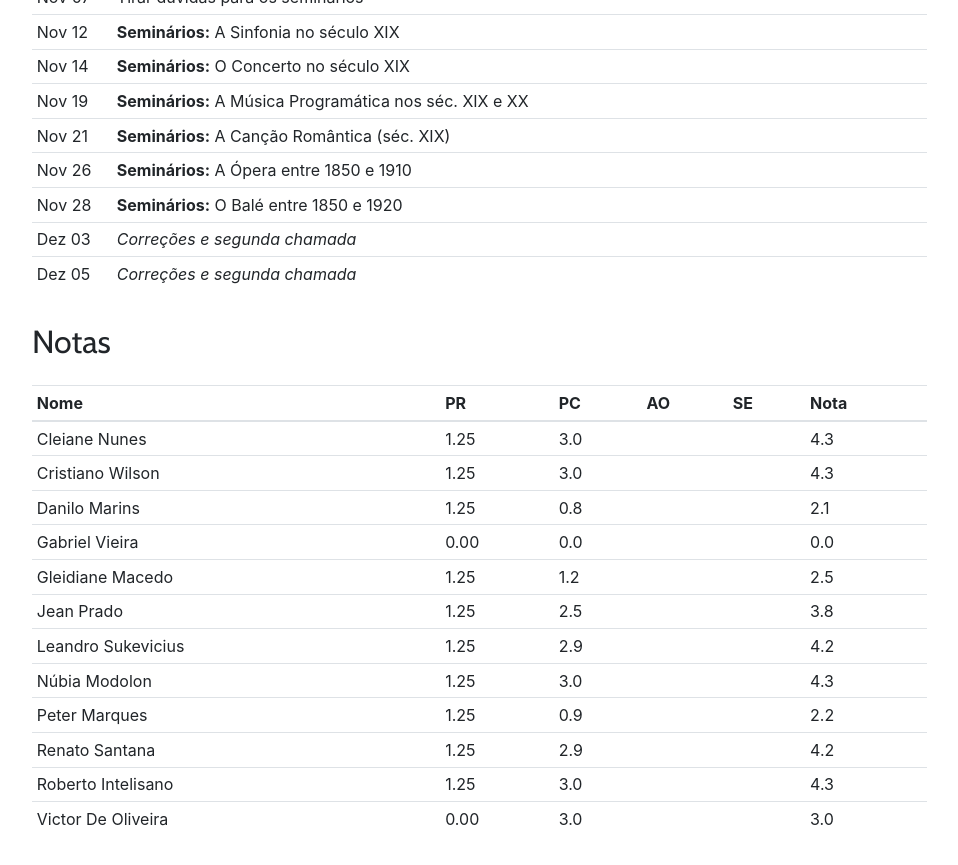
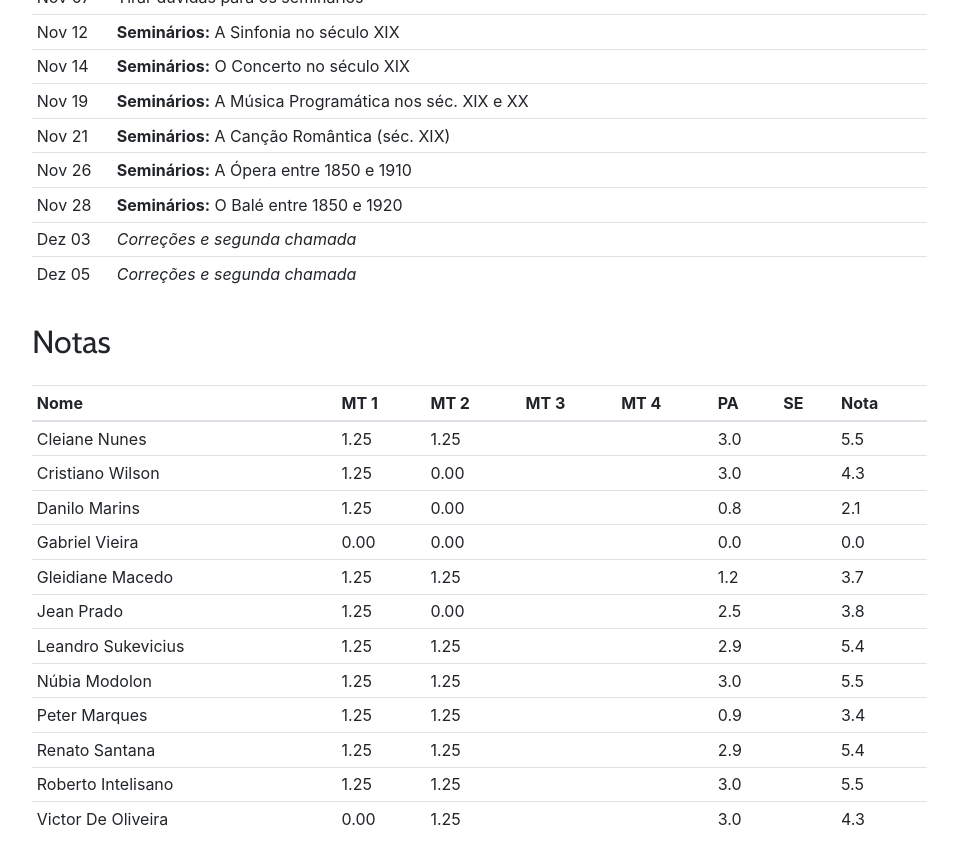
Before and after one commit to kroger/genosmus, a Jekyll site: the page built from _pedro/2019.2/musa76.md, in a window 1280 px wide and 900 px high, scrolled down 2474 px. Shown: the top 865 px of the window, without its empty margins (68-1026 px from the left). Built offline with Jekyll 4.4.1, drawn with Linux system fonts in a browser that asks for light colours.

Commit message:
Notas do trabalho 2 de LEM 8

```diff
--- a/_pedro/2019.2/musa76.md
+++ b/_pedro/2019.2/musa76.md
@@ -114,20 +114,20 @@ eventualidade.
 
 ## Notas
 
-| Nome               | PR   | PC  | AO | SE | Nota |
-| :----------------- | :-   | :-  | :- | :- | :--- |
-| Cleiane Nunes      | 1.25 | 3.0 |    |    | =sum |
-| Cristiano Wilson   | 1.25 | 3.0 |    |    | =sum |
-| Danilo Marins      | 1.25 | 0.8 |    |    | =sum |
-| Gabriel Vieira     | 0.00 | 0.0 |    |    | =sum |
-| Gleidiane Macedo   | 1.25 | 1.2 |    |    | =sum |
-| Jean Prado         | 1.25 | 2.5 |    |    | =sum |
-| Leandro Sukevicius | 1.25 | 2.9 |    |    | =sum |
-| Núbia Modolon      | 1.25 | 3.0 |    |    | =sum |
-| Peter Marques      | 1.25 | 0.9 |    |    | =sum |
-| Renato Santana     | 1.25 | 2.9 |    |    | =sum |
-| Roberto Intelisano | 1.25 | 3.0 |    |    | =sum |
-| Victor De Oliveira | 0.00 | 3.0 |    |    | =sum |
+| Nome               | MT 1 | MT 2 | MT 3 | MT 4 | PA  | SE | Nota |
+| :----------------- | :-   | :-   | :-   | :-   | :-  | :- | :--- |
+| Cleiane Nunes      | 1.25 | 1.25 |      |      | 3.0 |    | =sum |
+| Cristiano Wilson   | 1.25 | 0.00 |      |      | 3.0 |    | =sum |
+| Danilo Marins      | 1.25 | 0.00 |      |      | 0.8 |    | =sum |
+| Gabriel Vieira     | 0.00 | 0.00 |      |      | 0.0 |    | =sum |
+| Gleidiane Macedo   | 1.25 | 1.25 |      |      | 1.2 |    | =sum |
+| Jean Prado         | 1.25 | 0.00 |      |      | 2.5 |    | =sum |
+| Leandro Sukevicius | 1.25 | 1.25 |      |      | 2.9 |    | =sum |
+| Núbia Modolon      | 1.25 | 1.25 |      |      | 3.0 |    | =sum |
+| Peter Marques      | 1.25 | 1.25 |      |      | 0.9 |    | =sum |
+| Renato Santana     | 1.25 | 1.25 |      |      | 2.9 |    | =sum |
+| Roberto Intelisano | 1.25 | 1.25 |      |      | 3.0 |    | =sum |
+| Victor De Oliveira | 0.00 | 1.25 |      |      | 3.0 |    | =sum |
 {: .table .table-sm}
 
 
```
